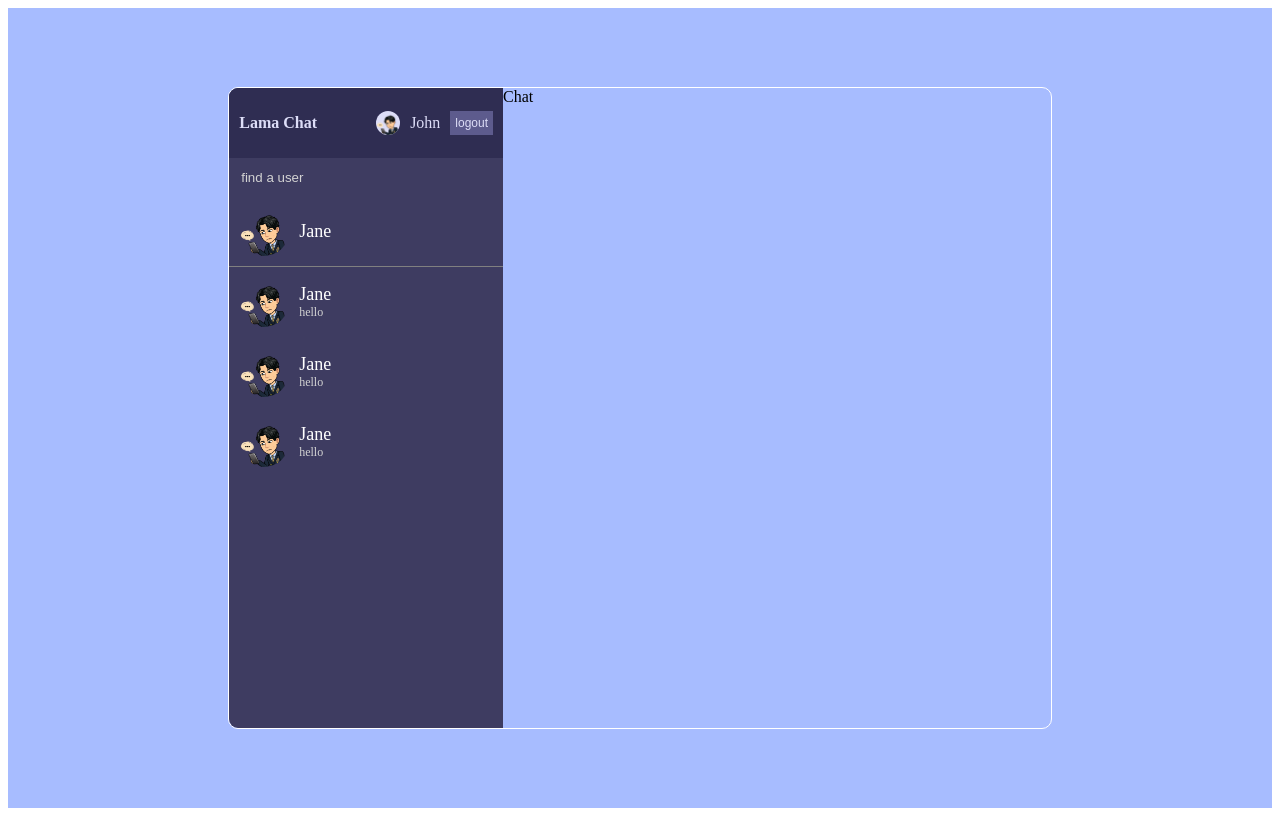
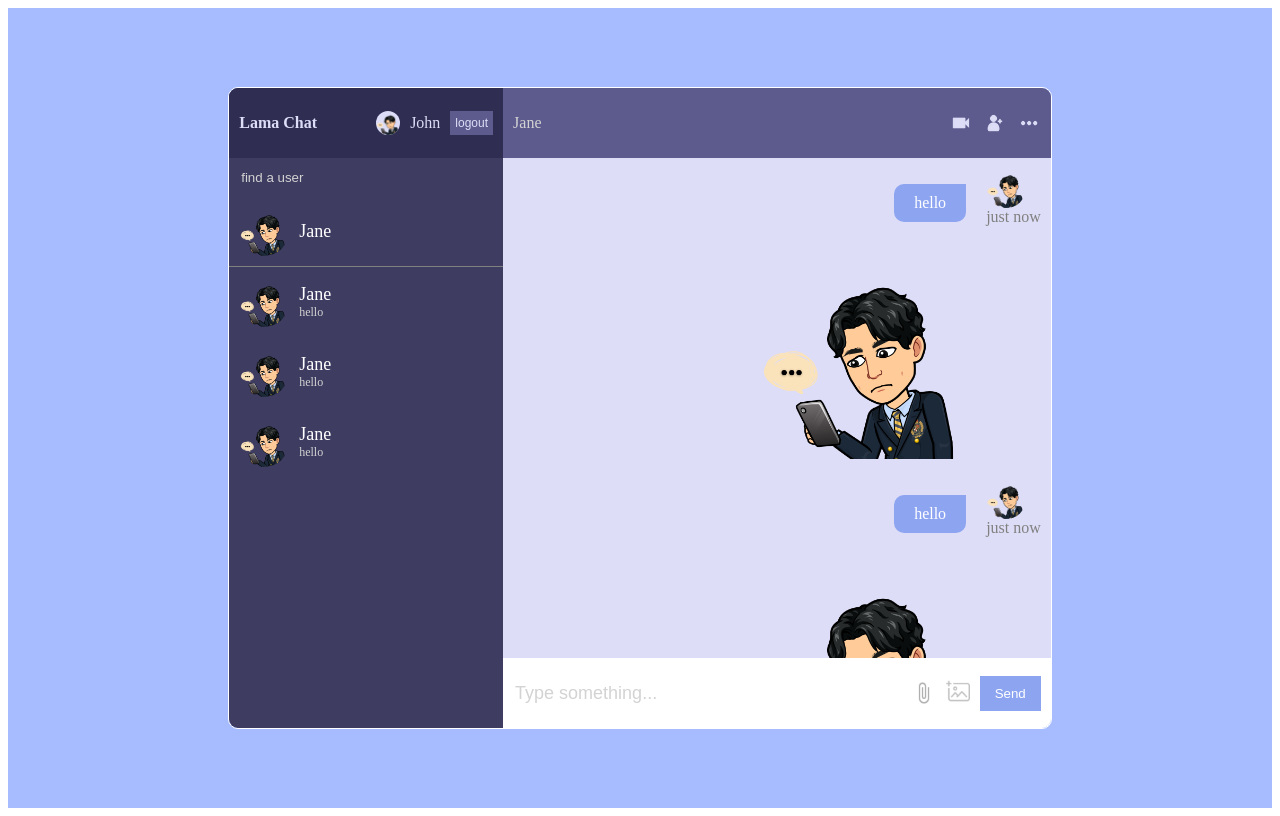
Before and after one commit to sharjeelsoh/lama-chat-app, a React (Create React App) app: page /login in a window 1280 px wide. Built offline with nearby package versions, Linux system fonts and the light colour scheme.

Commit message:
chat updates

```diff
--- a/src/components/Chat.jsx
+++ b/src/components/Chat.jsx
@@ -1,8 +1,24 @@
-import React from 'react'
+import React from 'react';
+import Messages from "./Messages";
+import Input from "./Input";
+import Cam from '../img/cam.png';
+import Add from '../img/add.png';
+import More from '../img/more.png';
 
 const Chat = () => {
   return (
-    <div className='chat'>Chat</div>
+    <div className='chat'>
+      <div className="chatInfo">
+        <span>Jane</span>
+        <div className='chatIcons'>
+          <img src={Cam} alt='' />
+          <img src={Add} alt='' />
+          <img src={More} alt='' />
+        </div>
+      </div>
+      <Messages />
+      <Input />
+    </div>
   )
 }
 
--- a/src/components/Input.jsx
+++ b/src/components/Input.jsx
@@ -1,9 +1,19 @@
-import React from 'react'
+import React from 'react';
+import Img from '../img/img.png';
+import Attach from '../img/attach.png';
 
 const Input = () => {
   return (
-    <div>
-      Input
+    <div className='input'>
+      <input type="text" placeholder="Type something..." />
+      <div className="send">
+        <img src={Attach} alt='' />
+        <input type="file" style={{display: "none"}} id="file" />
+        <label htmlFor='file'>
+        <img src={Img} alt='' />
+        </label>
+        <button>Send</button>
+      </div>
     </div>
   )
 }
--- a/src/components/Message.jsx
+++ b/src/components/Message.jsx
@@ -1,9 +1,17 @@
-import React from 'react'
+import React from 'react';
+import userImg from '../img/user.png';
 
 const Message = () => {
   return (
-    <div>
-      Message
+    <div className='message owner'>
+      <div className="messageInfo">
+        <img src={userImg} alt='' />
+        <span>just now</span>
+      </div>
+      <div className="messageContent">
+        <p>hello</p>
+        <img src={userImg} alt='' />
+      </div>
     </div>
   )
 }
--- /dev/null
+++ b/src/components/Messages.jsx
@@ -0,0 +1,16 @@
+import React from 'react'
+import Message from "./Message";
+
+const Messages = () => {
+  return (
+    <div className='messages'>
+      <Message />
+      <Message />
+      <Message />
+      <Message />
+      <Message />
+    </div>
+  )
+}
+
+export default Messages
--- a/src/style.scss
+++ b/src/style.scss
@@ -1,3 +1,21 @@
+@mixin mobile {
+    @media screen and (max-width:480px) {
+        @content;
+    }
+}
+
+@mixin tablet {
+    @media screen and (max-width:768px) {
+        @content;
+    }
+}
+
+@mixin laptop {
+    @media screen and (max-width:1200px) {
+        @content;
+    }
+}
+
 .formContainer {
     background-color: #a7bcff;
     height: 100vh;
@@ -84,6 +102,9 @@
         height: 80%;
         display: flex;
         overflow: hidden;
+        @include tablet {
+            width: 90%;
+        }
 
         .sidebar {
             flex: 1;
@@ -100,6 +121,9 @@
 
                 .logo {
                     font-weight: bold;
+                    @include tablet {
+                        display: none;
+                    }
                 }
 
                 .user {
@@ -179,6 +203,125 @@
         }
         .chat {
             flex: 2;
+
+            .chatInfo {
+                height: 50px;
+                background-color: #5d5b8d;
+                display: flex;
+                align-items: center;
+                justify-content: space-between;
+                padding: 10px;
+                color: lightgray;
+            }
+
+            .chatIcons {
+                display: flex;
+                gap: 10px;
+
+                img {
+                    height: 24px;
+                    cursor: pointer;
+                }
+            }
+
+            .messages {
+                background-color: #ddddf7;
+                padding: 10px;
+                height: calc(100% - 160px);
+                overflow-y: scroll;
+
+                .message {
+                    display: flex;
+                    gap: 20px;
+                    margin-bottom: 20px;
+
+                    .messageInfo {
+                        display: flex;
+                        flex-direction: column;
+                        color: gray;
+                        font-weight: 300;
+
+                        img {
+                            width: 40px;
+                            height: 40px;
+                            border-radius: 50%;
+                            object-fit: cover;
+                        }
+                    }
+
+                    .messageContent {
+                        max-width: 80%;
+                        display: flex;
+                        flex-direction: column;
+                        gap: 10px;
+
+                        p {
+                            background-color: white;
+                            padding: 10px 20px;
+                            border-radius: 0px 10px 10px 10px;
+                            max-width: max-content;
+                        }
+
+                        img {
+                            width: 50%;
+                        }
+                    }
+
+                    &.owner {
+                        flex-direction: row-reverse;
+
+                        .messageContent {
+                            align-items: flex-end;
+                            p {
+                                background-color: #8da4f1;
+                                color: white;
+                                border-radius: 10px 0px 10px 10px;
+                            }
+                        }
+
+                    }
+                }
+            }
+
+            .input {
+                height: 50px;
+                background-color: white;
+                padding: 10px;
+                display: flex;
+                align-items: center;
+                justify-content: space-between;
+
+                input {
+                    width: 100%;
+                    border: none;
+                    outline: none;
+                    color: #2f2d52;
+                    font-size: 18px;
+
+                    &::placeholder {
+                        color: lightgray;
+                    }
+                }
+
+                .send {
+                    display: flex;
+                    align-items: center;
+                    gap: 10px;
+
+                    img {
+                        height: 24px;
+                        cursor: pointer;
+                    }
+
+                    button {
+                        border: none;
+                        padding: 10px 15px;
+                        color: white;
+                        background-color: #8da4f1;
+                        cursor: pointer;
+                    }
+                }
+            }
         }
     }
 }
```
